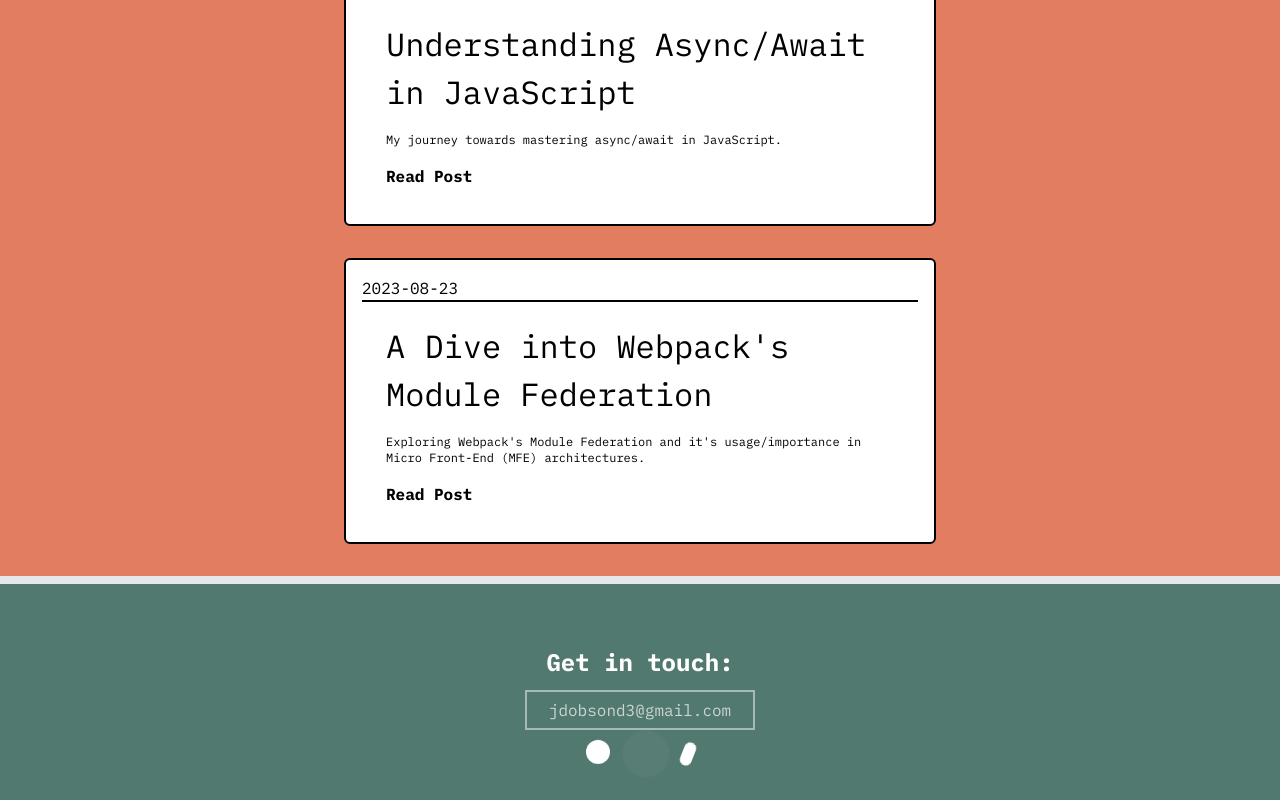
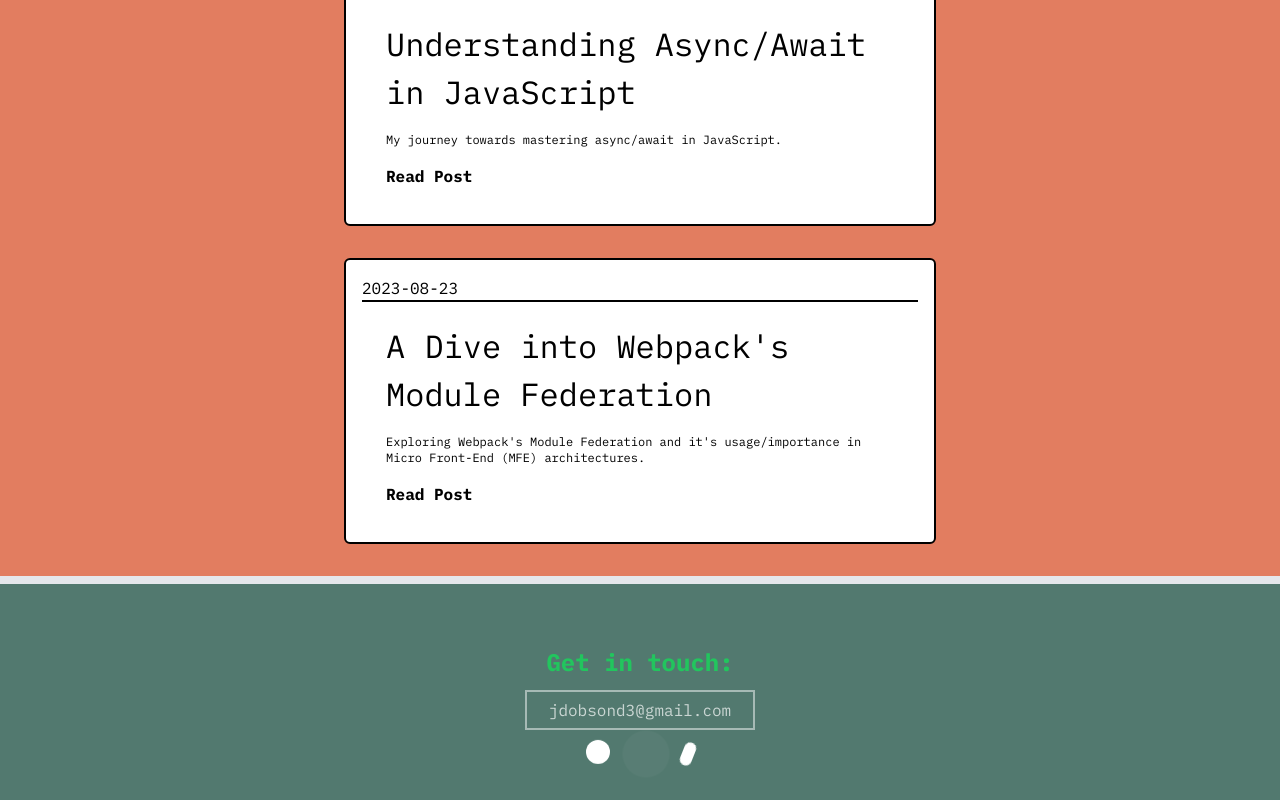
Before and after one commit to dobsonddev/dobsonddev-portfolio, a Next.js app: page / in a window 1280 px wide. Shown: the part 4404-5204 px from the top of the page. Built offline with nearby package versions, Linux system fonts and the light colour scheme.

Commit message:
Update Contact.tsx

```diff
--- a/src/components/Contact/Contact.tsx
+++ b/src/components/Contact/Contact.tsx
@@ -7,7 +7,7 @@ function Contact() {
             {/* Zigzag Bordasdasdaser */}
             <div className="absolute top-0 left-0 w-full h-6 bg-no-repeat bg-top border-t-8"></div>
 
-            <h2 className="text-2xl font-bold pt-6">Get in touch:</h2>
+            <h2 className="text-2xl font-bold text-green-500 pt-6">Get in touch:</h2>
 
 
             <div className="space-y-1">
```
